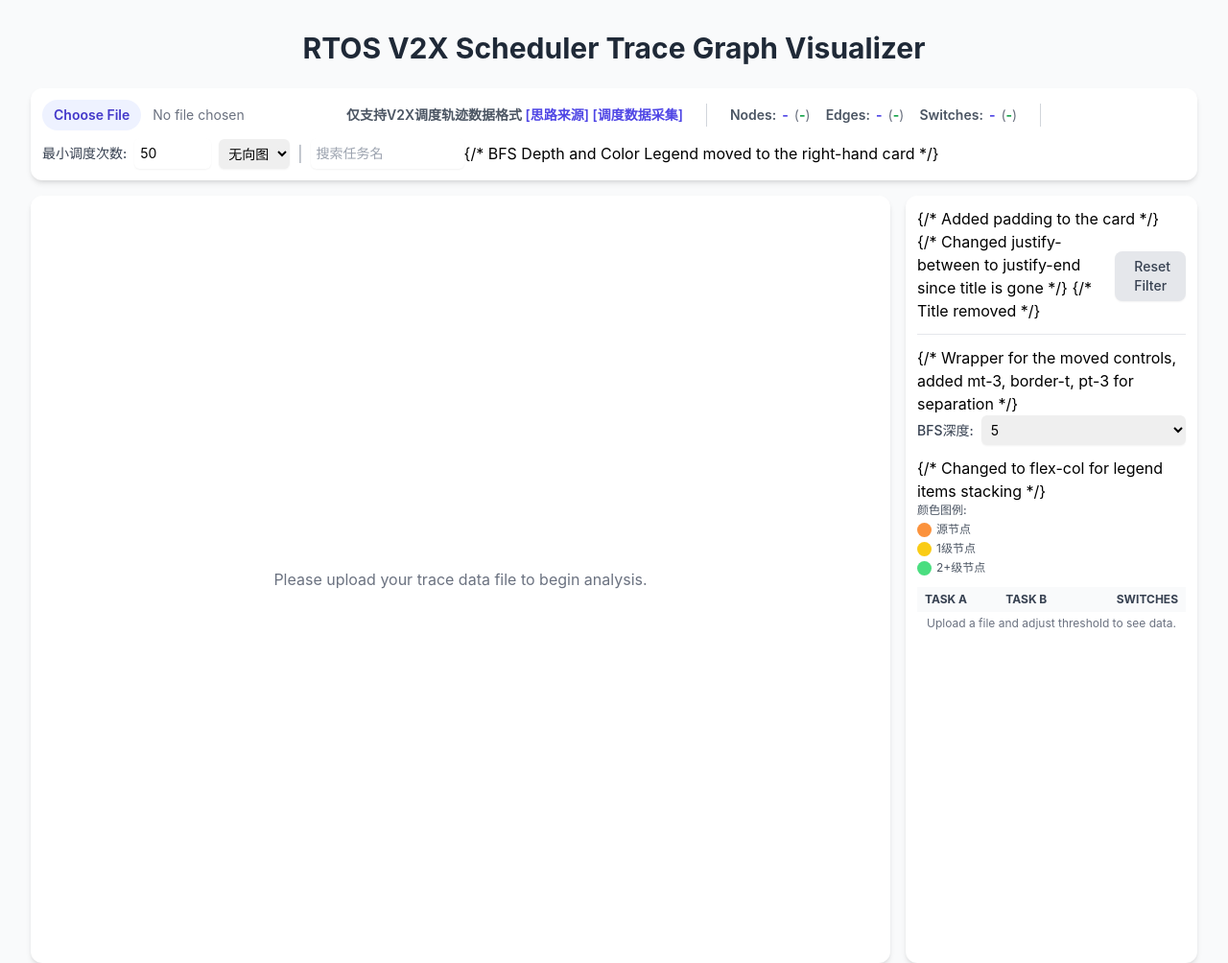
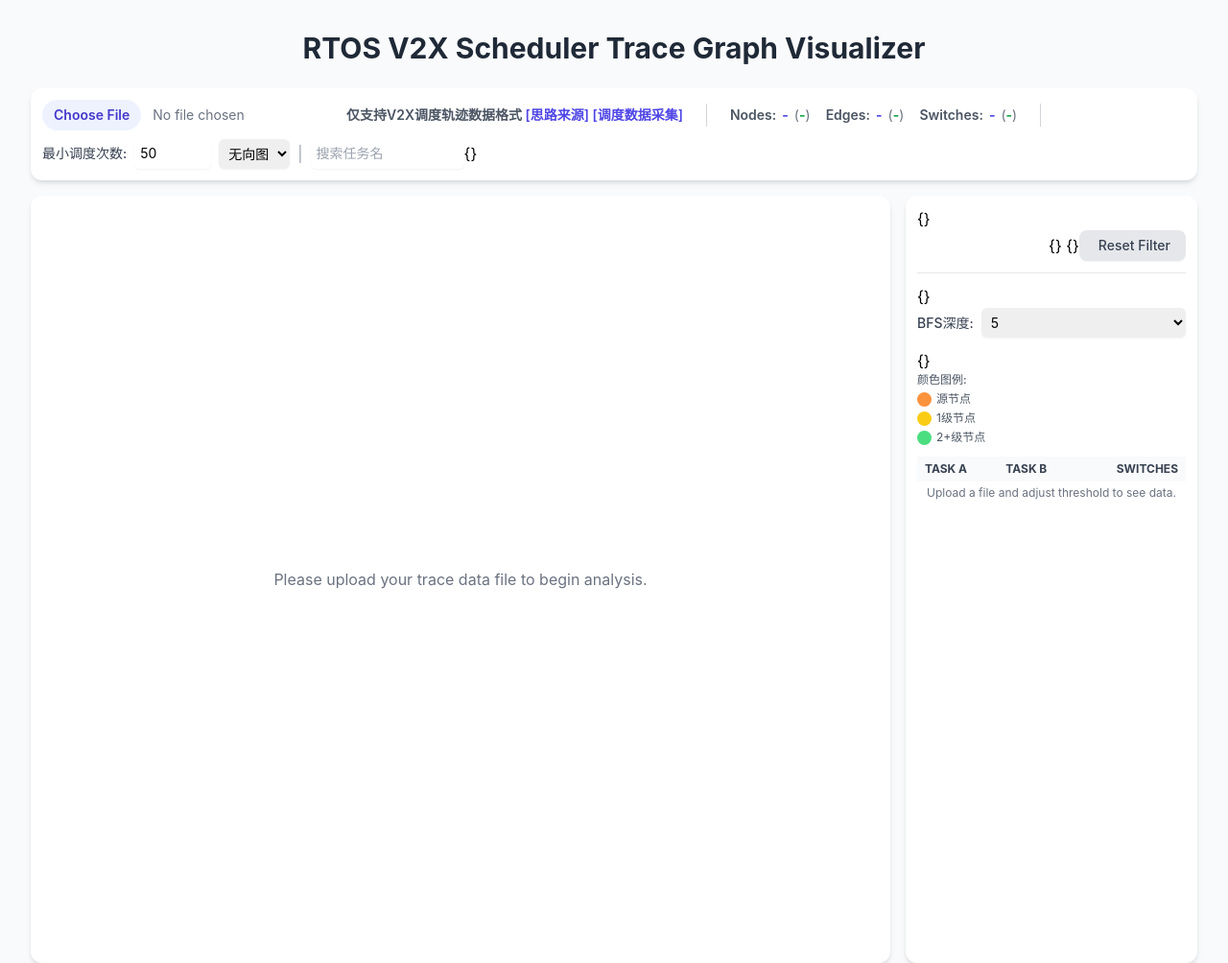
Before and after one commit to wangxumarshall/intelligent_ops_platform, a Flask app: page /scheduler_graph_tool/ in a window 1280 px wide. Shown: the top 1004 px of the page at 96% size. Run offline with Flask 2, Linux system fonts and the light colour scheme; some libraries are stand-ins or nearby versions.

Commit message:
Update scheduler_graph.html

```diff
--- a/litewebserver/templates/scheduler_graph.html
+++ b/litewebserver/templates/scheduler_graph.html
@@ -167,7 +167,7 @@
                     <span class="text-gray-400 mx-1">|</span>
 
                     <input type="text" id="nodeSearch" placeholder="搜索任务名" class="w-40 p-1.5 rounded-md border-gray-300 shadow-sm focus:border-indigo-500 focus:ring-indigo-500 sm:text-sm ml-2">
-                    {/* BFS Depth and Color Legend moved to the right-hand card */}
+                    {}
                 </div>
              </div>
         </div>
@@ -183,14 +183,14 @@
                 </div>
             </div>
 
-            <div class="metric-card lg:w-1/4 table-container p-3"> {/* Added padding to the card */}
-                <div class="flex justify-end items-center mb-2"> {/* Changed justify-between to justify-end since title is gone */}
-                    {/* Title removed */}
+            <div class="metric-card lg:w-1/4 table-container p-3"> {}
+                <div class="flex justify-end items-center mb-2"> {}
+                    {}
                     <button id="resetFilterBtn" class="px-4 py-1.5 bg-gray-200 text-gray-700 text-sm font-medium rounded-lg shadow-sm hover:bg-gray-300 focus:outline-none focus:ring-2 focus:ring-gray-500 focus:ring-opacity-75">
                        <i class="fa fa-refresh mr-1"></i>Reset Filter
                     </button>
                 </div>
-                <div class="flex flex-col space-y-3 mb-3 mt-3 border-t pt-3"> {/* Wrapper for the moved controls, added mt-3, border-t, pt-3 for separation */}
+                <div class="flex flex-col space-y-3 mb-3 mt-3 border-t pt-3"> {}
                     <div class="flex items-center">
                         <label for="bfsDepthSelect" class="text-sm font-medium text-gray-700 whitespace-nowrap mr-2">BFS深度:</label>
                         <select id="bfsDepthSelect" class="p-1.5 rounded-md border-gray-300 shadow-sm focus:border-indigo-500 focus:ring-indigo-500 sm:text-sm w-full"> {/* Made select full width */}
@@ -206,7 +206,7 @@
                             <option value="10">10</option>
                         </select>
                     </div>
-                    <div class="flex flex-col space-y-1"> {/* Changed to flex-col for legend items stacking */}
+                    <div class="flex flex-col space-y-1"> {}
                         <span class="text-xs font-medium text-gray-600">颜色图例:</span>
                         <div class="flex items-center">
                             <div class="depth-level bg-orange-400"></div>
```
